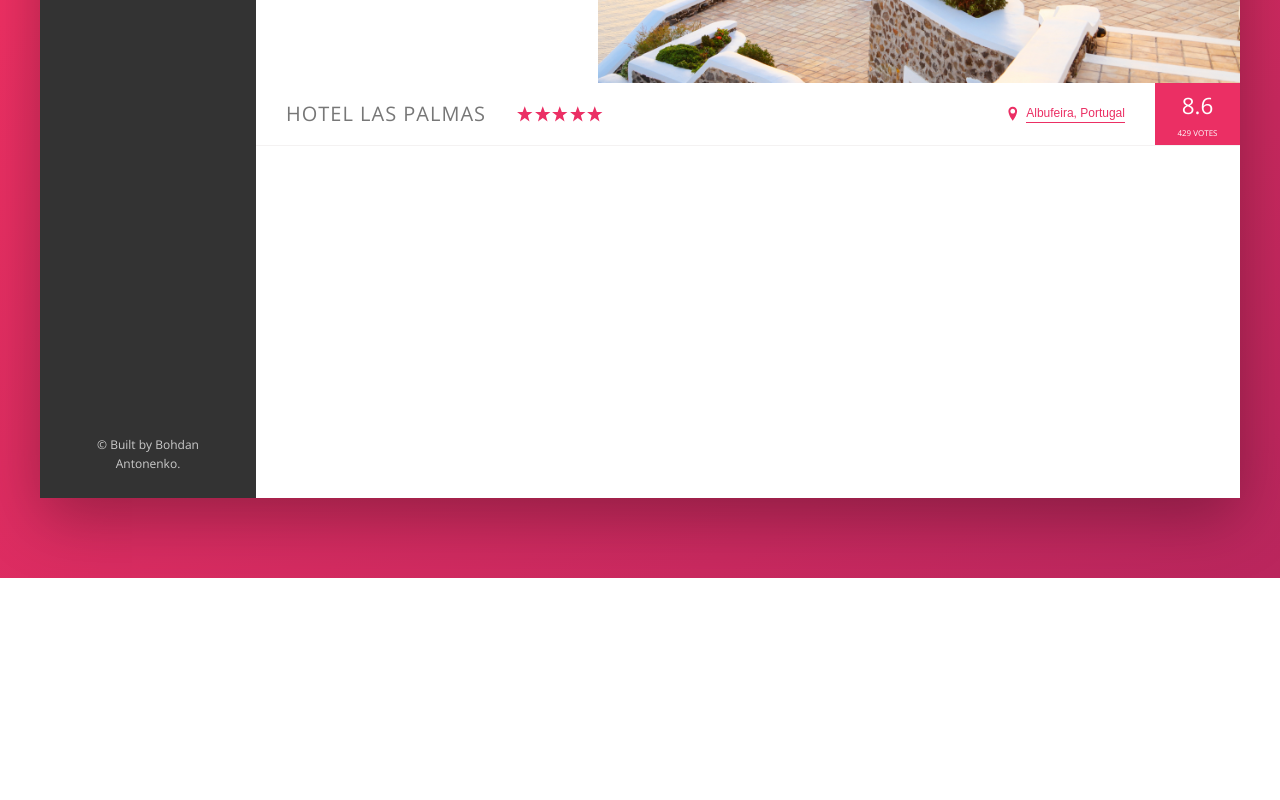
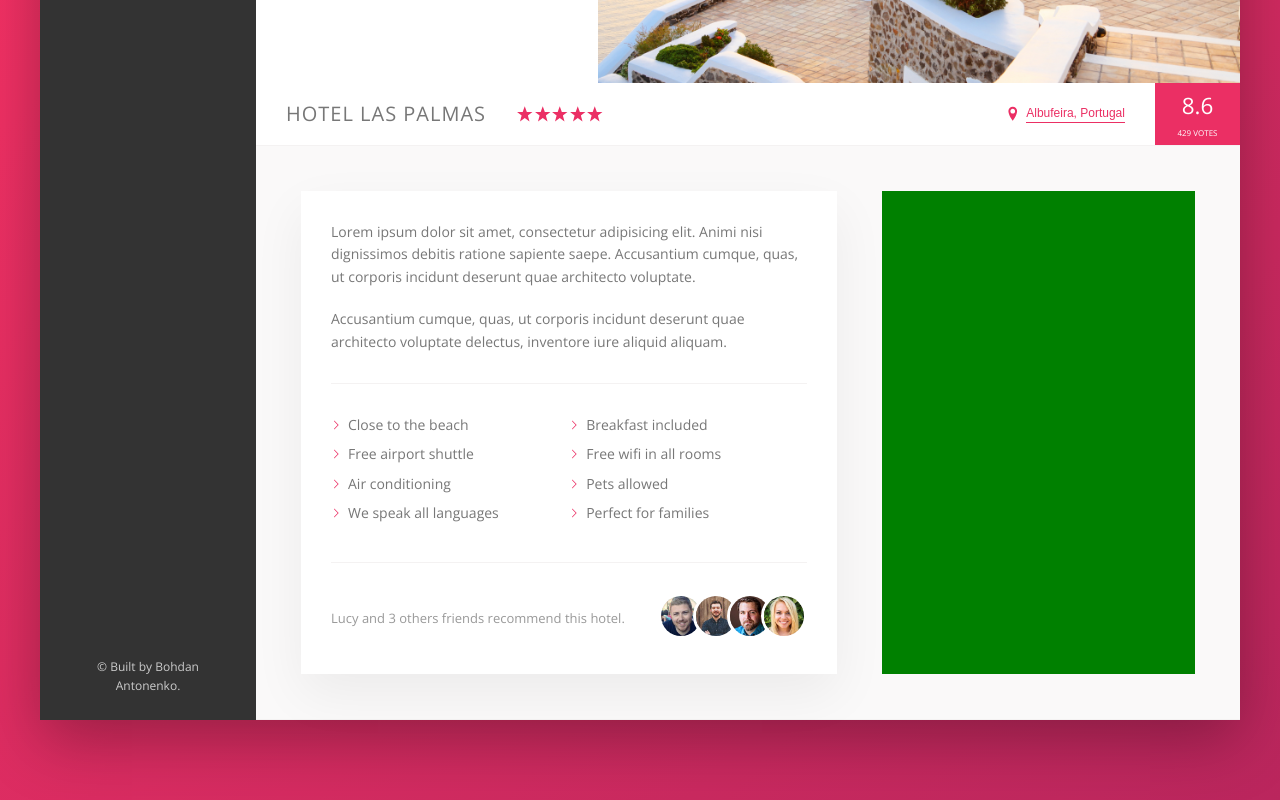
Before and after one commit to b-antonenko/trillo, a website: page index.html in a window 1280 px wide. Shown: the part 452-1252 px from the top of the page. Before the commit the page ends 1030 px from the top, so only its background shows below. Drawn offline with nearby package versions, Linux system fonts and the light colour scheme.

Commit message:
Recommendations block added

```diff
--- a/index.html
+++ b/index.html
@@ -132,6 +132,44 @@
                             <div class="overview__rating-count">429 votes</div>
                         </div>
                     </div>
+
+                    <div class="detail">
+                        <div class="description">
+                            <p class="paragraph">
+                                Lorem ipsum dolor sit amet, consectetur adipisicing elit. Animi nisi dignissimos debitis ratione sapiente saepe. Accusantium cumque, quas, ut corporis incidunt deserunt quae architecto voluptate.
+                            </p>
+                            <p class="paragraph">
+                                Accusantium cumque, quas, ut corporis incidunt deserunt quae architecto voluptate delectus, inventore iure aliquid aliquam.
+                            </p>
+                            <ul class="list">
+                                <li class="list__item">Close to the beach</li>
+                                <li class="list__item">Breakfast included</li>
+                                <li class="list__item">Free airport shuttle</li>
+                                <li class="list__item">Free wifi in all rooms</li>
+                                <li class="list__item">Air conditioning</li>
+                                <li class="list__item">Pets allowed</li>
+                                <li class="list__item">We speak all languages</li>
+                                <li class="list__item">Perfect for families</li>
+                            </ul>
+                            <div class="recommend">
+                               <p class="recommend__count">
+                                    Lucy and 3 others friends recommend this hotel.
+                               </p>
+                               <div class="recommend__friends">
+                                    <img src="img/user-3.jpg" alt="Friend 1" class="recommend__photo">
+                                    <img src="img/user-4.jpg" alt="Friend 2" class="recommend__photo">
+                                    <img src="img/user-5.jpg" alt="Friend 3" class="recommend__photo">
+                                    <img src="img/user-6.jpg" alt="Friend 4" class="recommend__photo">
+                               </div>
+                            </div>
+                        </div>
+
+                        <div class="user-reviews">
+                            <figure class="review">
+
+                            </figure>
+                        </div>
+                    </div>
                 </main>
             </div>
         </div>
--- a/sass/_base.scss
+++ b/sass/_base.scss
@@ -31,6 +31,9 @@ Grey dark 3: #999
     --color-grey-dark-3: #999;
 
     --shadow-dark: 0 2rem 6rem rgba(0, 0, 0, .3);
+    --shadow-light: 0 2rem 5rem rgba(0,0,0,.06);
+
+    --line: 1px solid var(--color-grey-light-2);
 }
 
 * {
--- a/sass/_components.scss
+++ b/sass/_components.scss
@@ -184,7 +184,7 @@
 .overview {
 
     display: flex;
-    border-bottom: 1px solid var(--color-grey-light-2);
+    border-bottom: var(--line);
     align-items: center;
 
 
@@ -284,3 +284,66 @@
         box-shadow: none;
     }
 }
+
+.paragraph:not(:last-of-type) {
+    margin-bottom: 2rem;
+}
+
+.list {
+    margin: 3rem 0;
+    list-style: none;
+    padding: 3rem 0;
+    border-top: var(--line);
+    border-bottom: var(--line);
+    display: flex;
+    flex-wrap: wrap;
+
+    &__item {
+        flex: 0 0 50%;
+        margin-bottom: .7rem;
+    }
+
+    &__item::before {
+        content: '';
+        // background-image: url(../img/chevron-thin-right.svg);
+        // background-size: cover;
+        display: inline-block;
+        width: 1rem;
+        height: 1rem;
+        margin-right: .7rem;
+        background-color: var(--color-primary);
+        -webkit-mask-image: url(../img/chevron-thin-right.svg);
+        -webkit-mask-size: cover;
+        mask-image: url(../img/chevron-thin-right.svg);
+        mask-size: cover;
+    }
+}
+
+.recommend {
+    font-size: 1.3rem;
+    color: var(--color-grey-dark-3);
+    display: flex;
+    align-items: center;
+
+
+    &__count {
+        margin-right: auto;
+    }
+
+    &__friends {
+
+    }
+
+    &__photo {
+        box-sizing: content-box;
+        height: 4rem;
+        width: 4rem;
+        border-radius: 50%;
+        border: 3px solid #fff;
+
+        &:not(:last-child) {
+            margin-right: -1.5rem;
+        }
+    }
+
+}
--- a/sass/_layout.scss
+++ b/sass/_layout.scss
@@ -11,7 +11,7 @@
     font-size: 1.4rem;
     height: 7rem;
     background-color: #fff;
-    border-bottom: 1px solid var(--color-grey-light-2);
+    border-bottom: var(--line);
     display: flex;
     justify-content: space-between;
     align-items: center;
@@ -33,5 +33,25 @@
 .hotel-view {
     background-color: #fff;
     flex: 1;
-    height: 80rem;
 }
+
+.detail {
+    display: flex;
+    padding: 4.5rem;
+    background-color: var(--color-grey-light-1);
+    border-bottom: var(--line);
+}
+
+.description {
+    font-size: 1.4rem;
+    background-color: #fff;
+    box-shadow: var(--shadow-light);
+    padding: 3rem;
+    flex: 0 0 60%;
+    margin-right: 4.5rem;
+}
+
+.user-reviews {
+    background-color: green;
+    flex: 1;
+}
```
Also changed, not shown: css/style.css, 1 other file.
